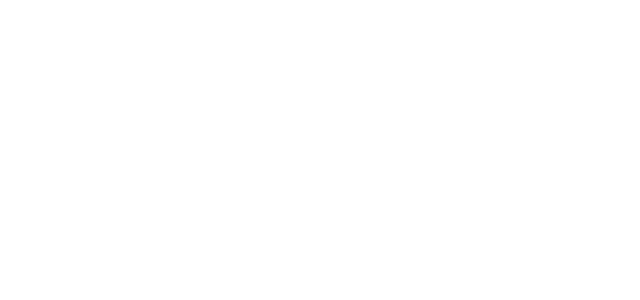
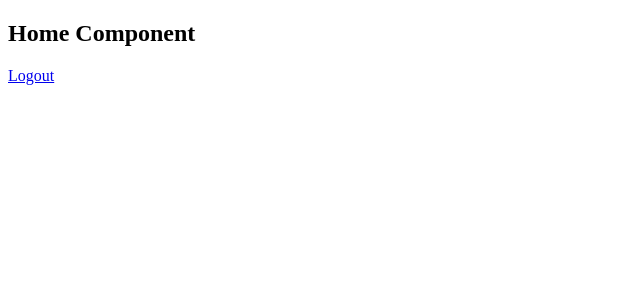
Before and after one commit to rbshah2712/login_app, an Angular app: page /logout in a window 1280 px wide. Before the commit this address led to /. Shown: the top 300 px of the page, without its empty margins (0-640 px from the left). Built offline with nearby package versions, Linux system fonts and the light colour scheme.

Commit message:
logout function

```diff
--- a/src/app/app-routing.module.ts
+++ b/src/app/app-routing.module.ts
@@ -12,6 +12,7 @@ const routes: Routes = [
   {path:'register',component:RegisterComponent},
   {path:'forgotpass',component:ForgotpassComponent},
   {path:'home',component:HomeComponent, canActivate: [AuthGuard],},
+  {path:'logout',component:HomeComponent},
 ];
 
 @NgModule({
--- a/src/app/auth.service.ts
+++ b/src/app/auth.service.ts
@@ -16,4 +16,14 @@ export class AuthService {
       return true;
     }
   }
+
+  isLoggedOut():boolean {
+
+    const token = localStorage.getItem('token'); // get token from local storage
+    if (token == null) {
+      return false;
+    } else {
+      localStorage.removeItem('token');
+    }
+  }
 }
--- a/src/app/home/home.component.html
+++ b/src/app/home/home.component.html
@@ -1 +1,2 @@
-<p>home works!</p>
+<h2>Home Component</h2>
+<a routerLink="/logout" (click)="logout()">Logout</a><br/>
--- a/src/app/home/home.component.ts
+++ b/src/app/home/home.component.ts
@@ -1,4 +1,6 @@
 import { Component } from '@angular/core';
+import { AuthService } from '../auth.service';
+import { Router } from '@angular/router';
 
 @Component({
   selector: 'app-home',
@@ -7,4 +9,12 @@ import { Component } from '@angular/core';
 })
 export class HomeComponent {
 
+  constructor(private authservice : AuthService,private router: Router){
+
+  }
+
+  logout(){
+    this.authservice.isLoggedOut();
+    this.router.navigate(["login"])
+  }
 }
--- a/src/app/login/login.component.html
+++ b/src/app/login/login.component.html
@@ -1,5 +1,5 @@
 <div class="registration">
-  <h1>Hi Welcome</h1>
+  <h1>Login Application</h1>
    <h3>Login Here</h3>
     <form [formGroup]="loginForm" (ngSubmit)="login()">
         <label for="email">Email Address</label>
```
